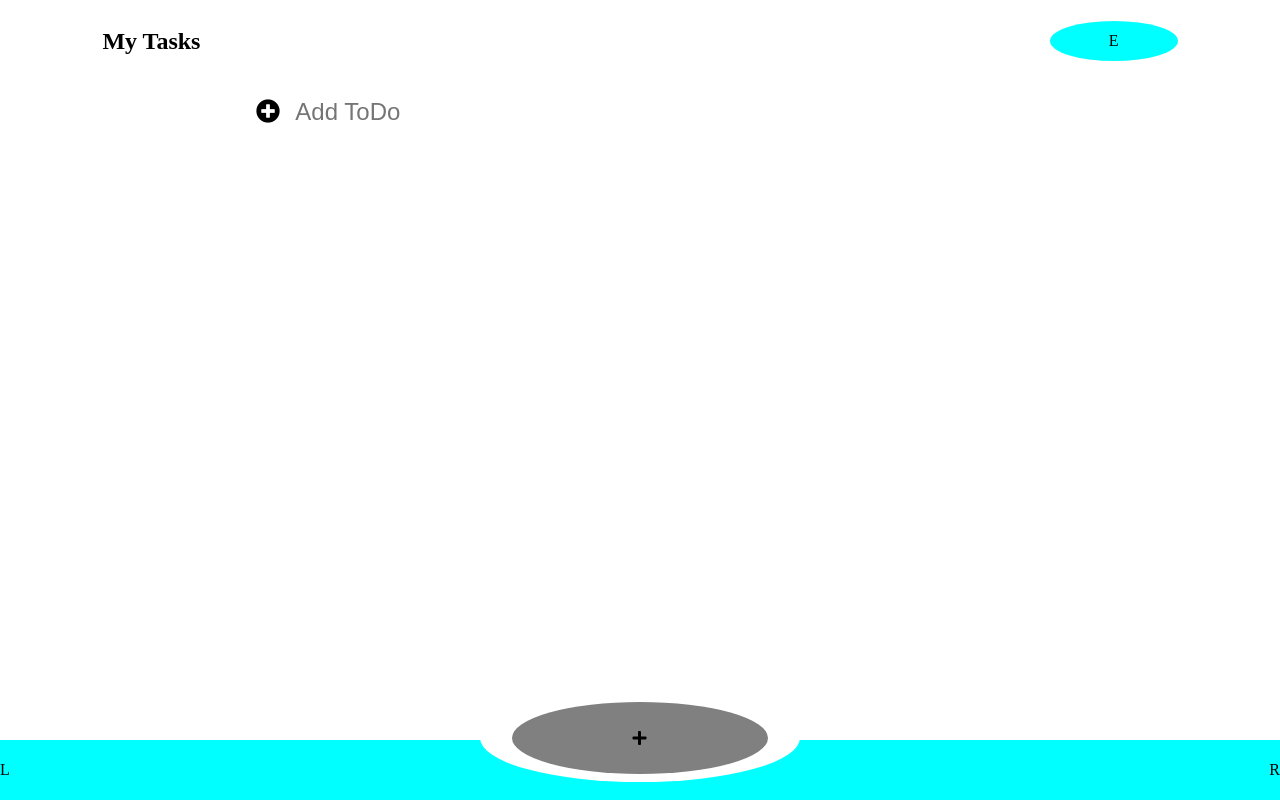
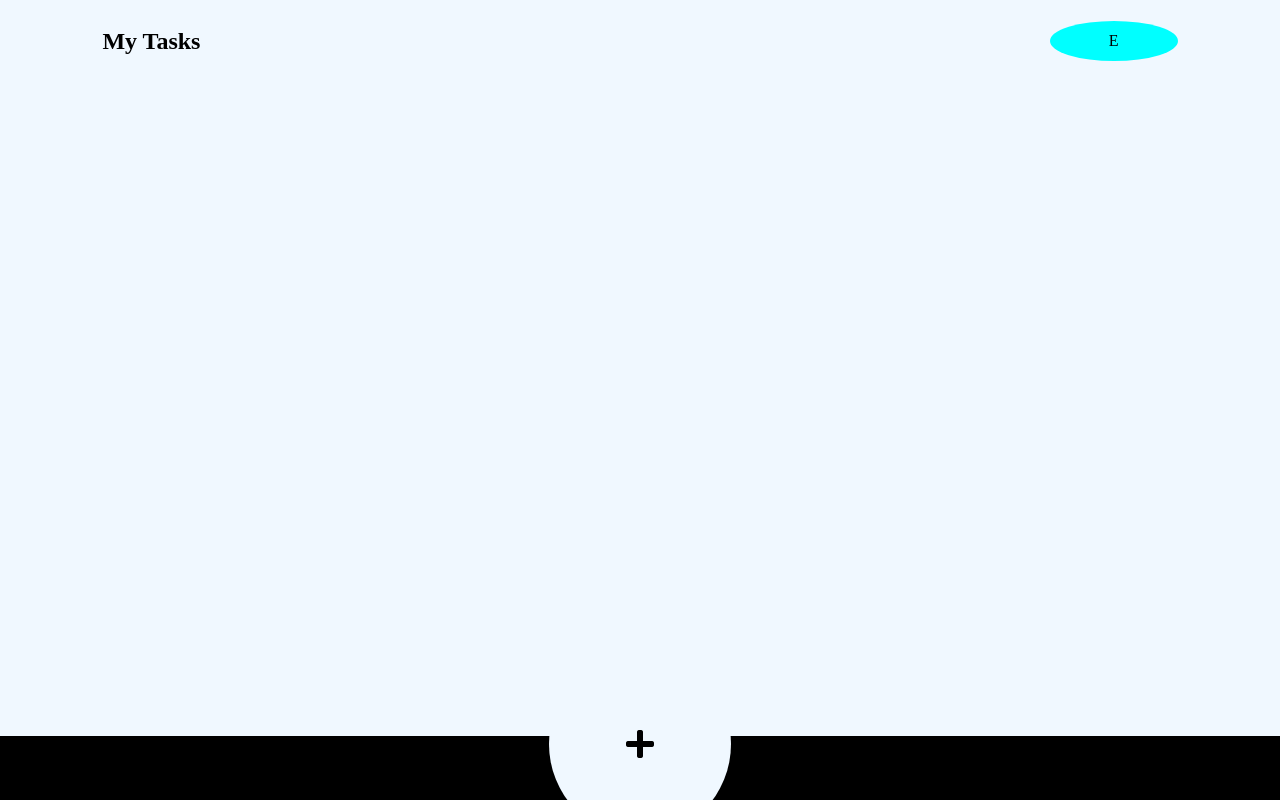
Before and after one commit to eslam3400/code-adict-react, a React (Create React App) app: page / in a window 1280 px wide. Built offline with nearby package versions, Linux system fonts and the light colour scheme.

Commit message:
finish bottomNavbar styling

```diff
--- a/src/App.css
+++ b/src/App.css
@@ -1,3 +1,22 @@
 body {
   margin: 0;
 }
+main {
+  display: flex;
+  flex-direction: column;
+}
+.appBody {
+  position: relative;
+  width: 100vw;
+  background-color: aliceblue;
+  height: 92vh;
+}
+.BottomNavbar {
+  position: fixed;
+  bottom: 0;
+  display: flex;
+  justify-content: center;
+  align-items: center;
+  width: 100vw;
+  height: 8vh;
+}
--- a/src/App.js
+++ b/src/App.js
@@ -1,14 +1,24 @@
-import React from 'react';
+import React, { useState } from 'react';
 import './App.css';
+import AddTodo from './components/add-todo/AddTodo';
 import BottomNavbar from './components/bottomNavbar/BottomNavbar';
+import FadedBackground from './components/fadedBackground/FadedBackground';
 import Header from './components/header/Header';
 import TodoList from './components/todo-list/TodoList';
+
 export default function App() {
+  const [addingNewTask, setAddingNewTask] = useState(false)
+
   return (
     <main>
-      <Header />
-      <TodoList />
-      <BottomNavbar />
+      <div className="appBody" onClick={e => setAddingNewTask(false)}>
+        {addingNewTask ? <FadedBackground /> : null}
+        <Header />
+        <TodoList />
+      </div>
+      <div className="BottomNavbar" style={{ backgroundColor: addingNewTask ? "white" : 'black' }}>
+        {addingNewTask ? <AddTodo /> : <BottomNavbar adding={addingNewTask} addingHandler={setAddingNewTask} />}
+      </div>
     </main>
   )
 }
--- a/src/components/add-todo/AddTodo.css
+++ b/src/components/add-todo/AddTodo.css
@@ -1,11 +1,20 @@
 .addTodo {
+  position: fixed;
   display: flex;
   align-items: center;
+  justify-content: center;
   font-size: x-large;
+  bottom: 0;
+  width: 100%;
+  padding: 1.5vh 0;
+}
+label {
+  width: 15%;
+  text-align: center;
 }
 input {
+  width: 70%;
   font-size: x-large;
-  width: 100%;
   padding: 2%;
   border: none;
 }
@@ -14,5 +23,7 @@ input:focus {
   border-bottom: 1px solid gray;
 }
 .addButton {
+  width: 15%;
   cursor: pointer;
+  text-align: center;
 }
--- a/src/components/add-todo/AddTodo.jsx
+++ b/src/components/add-todo/AddTodo.jsx
@@ -3,30 +3,30 @@ import './AddTodo.css'
 
 export default function AddTodo(props) {
   // State
-  const [add,setAdd] = useState({ display: "none" });
+  const [showAddButton,setShowAddButton] = useState(false);
   // Vars
   const todoContent = document.getElementById("todoContent");
   // Methods
   const setId = ()=> Math.floor(Math.random() * 999999999);
 
-  const showAddButton = (e)=>{
-    setAdd({display:"block"});
-    if ( e.target.value === "") setAdd({ display: "none" });
-  }
+  const addButtonOnChangeHandler = e => e.target.value === "" ? setShowAddButton(false) : setShowAddButton(true);
 
   const addTodo = ()=>{
     let newTodos = [...props.prevTodos,{id:setId(),content:todoContent.value,done:false}];
     props.add(newTodos);
-    setAdd({display:"none"});
+    setShowAddButton(false);
     todoContent.value = "";
     localStorage.setItem("todos",JSON.stringify(newTodos));
   }
+
+  const addTodoOnEnterPress = e => e.key === 'Enter' ? addTodo() : null;
+
   // View
   return (
-    <div className="addTodo">
+    <section className="addTodo">
       <label htmlFor="addTodo"><i className="fas fa-plus-circle"></i></label>
-      <input type="text" placeholder="Add ToDo" id="todoContent" onChange={showAddButton}/>
-      <i className="fas fa-paper-plane addButton" style={add} onClick={addTodo}></i>
-    </div>
+      <input type="text" placeholder="Add ToDo" id="todoContent" onChange={addButtonOnChangeHandler} onKeyPress={addTodoOnEnterPress}/>
+      <i className="fas fa-paper-plane addButton" style={{ visibility: showAddButton ? "visible" : "hidden" }} onClick={addTodo}></i>
+    </section>
   )
 }
--- a/src/components/bottomNavbar/BottomNavbar.css
+++ b/src/components/bottomNavbar/BottomNavbar.css
@@ -1,29 +1,15 @@
-.bottomNavbar {
-  position: fixed;
-  bottom: 0;
-  height: 60px;
-  width: 100vw;
-  background-color: aqua;
-  display: flex;
-  justify-content: space-between;
-  align-items: center;
+.bottomNavbar__left,
+.bottomNavbar__right {
+  width: 20%;
 }
-.addTask__container {
-  background-color: white;
+.bottomNavbar__center {
+  width: 60%;
+  text-align: center;
+}
+.addTask i {
+  font-size: xx-large;
+  background-color: aliceblue;
+  padding: 10%;
   border-radius: 100%;
-  width: 25vw;
-  height: 11vh;
-  margin-bottom: 8vh;
-  display: flex;
-  justify-content: center;
-  align-items: center;
+  margin-bottom: 6vh;
 }
-.addTask {
-  background-color: gray;
-  width: 20vw;
-  height: 9vh;
-  display: flex;
-  justify-content: center;
-  align-items: center;
-  border-radius: 100%;
-}
--- a/src/components/bottomNavbar/BottomNavbar.jsx
+++ b/src/components/bottomNavbar/BottomNavbar.jsx
@@ -1,20 +1,19 @@
 import React from 'react';
 import './BottomNavbar.css';
 
-export default function BottomNavbar() {
+export default function BottomNavbar({adding,addingHandler}) {
+
+  const addNewTask = e => addingHandler(true)
+
   return (
     <>
-      <section className="bottomNavbar">
-        <div className="bottomNavbat__left">L</div>
-        <div className="bottomNavbat__center">
-          <div className="addTask__container">
-            <div className="addTask">
-              <i class="fas fa-plus"></i>
-            </div>
-          </div>
+      <div className="bottomNavbar__left"></div>
+      <div className="bottomNavbar__center">
+        <div className="addTask" onClick={addNewTask}>
+          <i className="fas fa-plus"></i>
         </div>
-        <div className="bottomNavbat__right">R</div>
-      </section>
+      </div>
+      <div className="bottomNavbar__right"></div>
     </>
   )
 }
--- /dev/null
+++ b/src/components/fadedBackground/FadedBackground.css
@@ -0,0 +1,8 @@
+.faded {
+  position: absolute;
+  top: 0;
+  height: 100%;
+  width: 100%;
+  z-index: 99;
+  background-color: rgba(0, 0, 0, 0.7);
+}
--- /dev/null
+++ b/src/components/fadedBackground/FadedBackground.jsx
@@ -0,0 +1,9 @@
+import React from 'react';
+import './FadedBackground.css';
+
+export default function FadedBackground() {
+  return (
+    <section className="faded">
+    </section>
+  )
+}
--- a/src/components/todo-list/TodoList.css
+++ b/src/components/todo-list/TodoList.css
@@ -1,5 +1,5 @@
 .tasksList {
-  padding: 0% 20%;
+  padding: 0 5vw;
 }
 .tasksListHeader {
   text-align: center;
--- a/src/components/todo-list/TodoList.jsx
+++ b/src/components/todo-list/TodoList.jsx
@@ -1,17 +1,14 @@
 import React , { useState } from 'react';
 import AddTodo from '../add-todo/AddTodo.jsx';
-import Header from '../header/Header.jsx';
 import Todo from '../todo/Todo.jsx';
 import './TodoList.css';
 
 export default function TodoList() {
   const [todos,setTodos] = useState(JSON.parse(localStorage.getItem("todos")) || []);
   return (
-    <>
-      <div className="tasksList">
-        {todos.map(todo=> <Todo key={todo.id} stateControll={setTodos} prevTodos={todos} todo={todo}/>)}
-        <AddTodo add={setTodos} prevTodos={todos}></AddTodo>
-      </div>
-    </>
+    <div className="tasksList">
+      {todos.map(todo=> <Todo key={todo.id} stateControll={setTodos} prevTodos={todos} todo={todo}/>)}
+      {/* <AddTodo add={setTodos} prevTodos={todos}></AddTodo> */}
+    </div>
   )
 }
--- a/src/components/todo/Todo.css
+++ b/src/components/todo/Todo.css
@@ -1,27 +1,17 @@
 .task {
   display: flex;
-  justify-content: space-between;
+  justify-content: start;
   align-items: center;
-  padding: 2% 5%;
+  padding: 1.5vh 2vw;
   background-color: antiquewhite;
   border-radius: 10px;
 }
-
 p {
   font-size: x-large;
   max-width: 85%;
   overflow-wrap: break-word;
+  margin: 0;
 }
-
-ul {
-  display: flex;
-  justify-content: space-around;
-  list-style: none;
-  padding-left: 0;
-  width: 10%;
+.fa-check {
+  padding: 0 3vw;
 }
-
-li {
-  font-size: larger;
-  cursor: pointer;
-}
--- a/src/components/todo/Todo.jsx
+++ b/src/components/todo/Todo.jsx
@@ -28,12 +28,12 @@ export default function Todo(props) {
 
   return (
     <div className="task">
+      <i className="fas fa-check" onClick={toggelCheckDone}></i>
       <p id={'content-'+todo.id} style={contentStyle}>{todo.content}</p>
-      <ul>
-        <li onClick={toggelCheckDone}><i className="fas fa-clipboard-check"></i></li>
-        {/* <li><i className="fas fa-edit"></i></li> */}
+      {/* <ul>
+        <li><i className="fas fa-edit"></i></li>
         <li onClick={deleteTodo} id={todo.id}><i className="fas fa-trash-alt"></i></li>
-      </ul>
+      </ul> */}
     </div>
   )
 }
```
